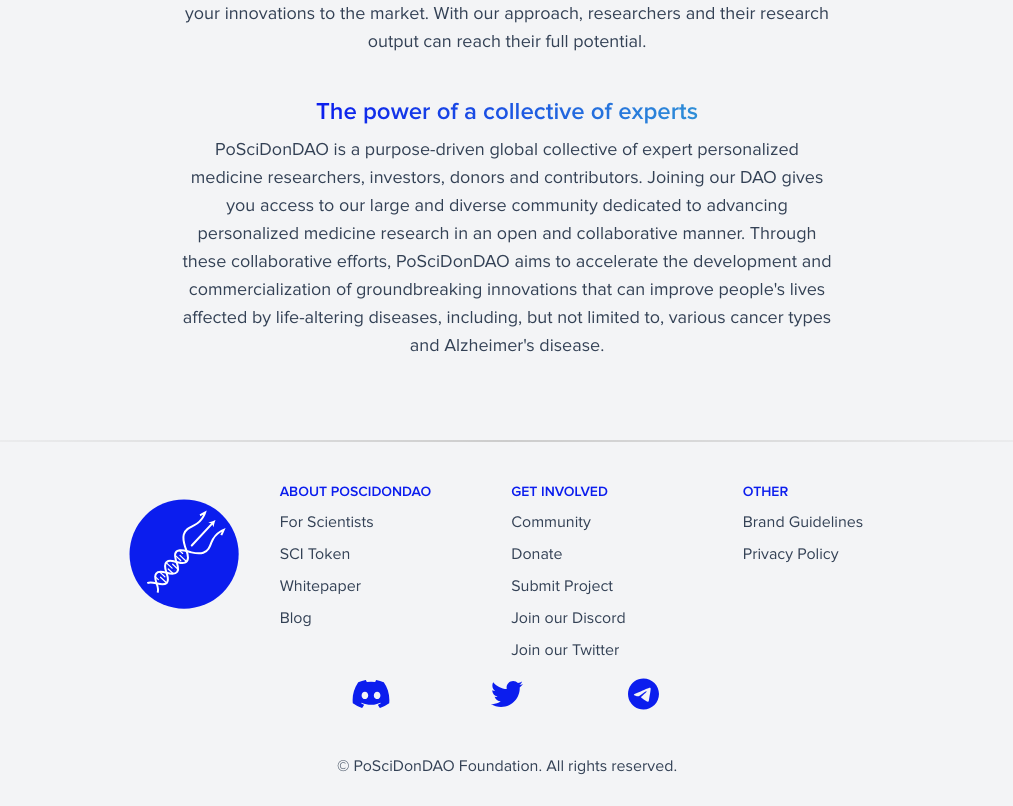
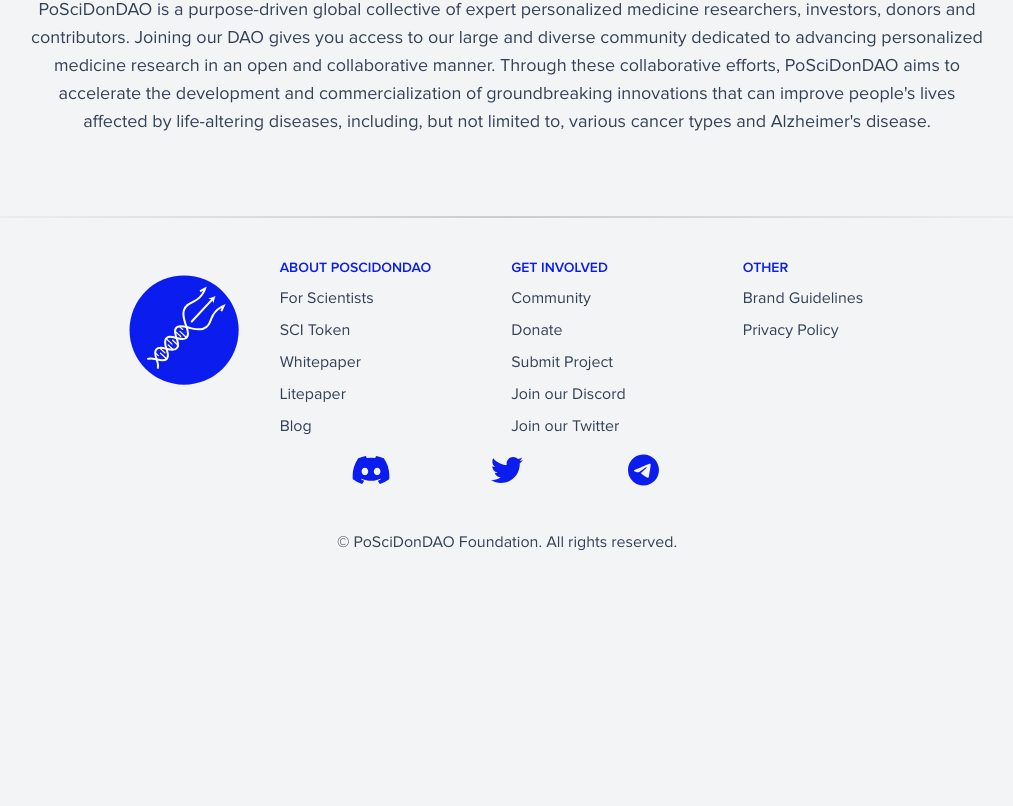
Before and after one commit to poscidon-ecosystem/poscidon_website, a Next.js app: page /research in a window 1280 px wide. Shown: the part 1380-2186 px from the top of the page, without its empty margins (133-1146 px from the left). After the commit the page ends 1962 px from the top, so only its background shows below. Built offline with nearby package versions, Linux system fonts and the light colour scheme.

Commit message:
Add litepaper and change width of research info

```diff
--- a/next.config.js
+++ b/next.config.js
@@ -1,4 +1,8 @@
 /** @type {import('next').NextConfig} */
-const nextConfig = {};
+const nextConfig = {
+  experimental: {
+    serverActions: true,
+  },
+};
 
 module.exports = nextConfig;
--- a/src/app/components/Footer.tsx
+++ b/src/app/components/Footer.tsx
@@ -93,6 +93,15 @@
               Whitepaper
             </Link>
             <Link
+              rel="noopener"
+              target="_blank"
+              locale={false}
+              className="hover:text-seaBlue-700 dark:text-gray-300 dark:hover:text-seaBlue-700"
+              href="https://poscidondao.gitbook.io/poscidondao/"
+            >
+              Litepaper
+            </Link>
+            <Link
               className="hover:text-seaBlue-700 dark:text-gray-300 dark:hover:text-seaBlue-700"
               href="/blog"
             >
--- a/src/app/components/NavBar.tsx
+++ b/src/app/components/NavBar.tsx
@@ -58,7 +58,6 @@
   return (
     <nav
       className="
-      dark:bg-seaBlue-1050
       top-0
       mx-8
       flex
@@ -70,6 +69,7 @@
       bg-gray-100
       px-6
       py-4
+      dark:bg-seaBlue-1050
         "
     >
       <Link
@@ -184,7 +184,6 @@
         {isOpen && (
           <div
             className="
-            dark:bg-seaBlue-1050
             absolute
             right-0
             top-20
@@ -193,11 +192,12 @@
             w-full
             flex-col
             items-center
-            justify-center gap-8
-            border-b-2
+            justify-center
+            gap-8 border-b-2
             border-seaBlue-900
             bg-gray-100
             p-4
+            dark:bg-seaBlue-1050
             sm:items-center
             "
           >
--- a/src/app/components/ResearchInfo.tsx
+++ b/src/app/components/ResearchInfo.tsx
@@ -31,11 +31,10 @@
       className={`
       ${isVisibleFaq ? 'animate-fadeUp' : ''}
     flex
-    w-[85%]
+    mx-auto
     flex-col
     items-center
     text-center
-    lg:w-[80%]
     `}
     >
       <div
@@ -50,7 +49,7 @@
       >
         Why receive funding from PoSciDonDAO?
       </div>
-      <section className="w-[85%]">
+      <section>
         <div
           className="
       flex
--- a/src/app/components/Socials.tsx
+++ b/src/app/components/Socials.tsx
@@ -1,4 +1,3 @@
-import Image from 'next/image';
 import Link from 'next/link';
 import { faDiscord, faTwitter, faTelegram } from '@fortawesome/free-brands-svg-icons'
 import { FontAwesomeIcon } from "@fortawesome/react-fontawesome";
--- a/src/app/layout.tsx
+++ b/src/app/layout.tsx
@@ -91,7 +91,6 @@
       </Script>
       <body
         className={`
-            dark:bg-seaBlue-1050
             flex
             w-full
             max-w-full
@@ -100,6 +99,7 @@
             justify-center
             bg-gray-100
             text-slate-700
+            dark:bg-seaBlue-1050
             dark:text-gray-300
             ${proximaNova.variable}
             ${proximaNovaExtraBold.variable}
@@ -113,7 +113,6 @@
         <div className="w-full">
           <Divider />
           <Footer />
-
           <div
             className="
                   flex
--- a/src/app/privacy-policy/page.tsx
+++ b/src/app/privacy-policy/page.tsx
@@ -18,6 +18,7 @@
     <main
       className="
       flex
+      mx-auto
       w-[70%]
       flex-col
       items-start
--- a/src/app/research/page.tsx
+++ b/src/app/research/page.tsx
@@ -88,7 +88,7 @@
           icon={''}
         />
       </header>
-      <section className="my-16 flex items-center justify-center">
+      <section className="my-16 flex items-center justify-center w-full">
         <ResearchInfo />
       </section>
     </main>
```
Also changed, not shown: 1 other file (tests, documents, lock files or other folders).
